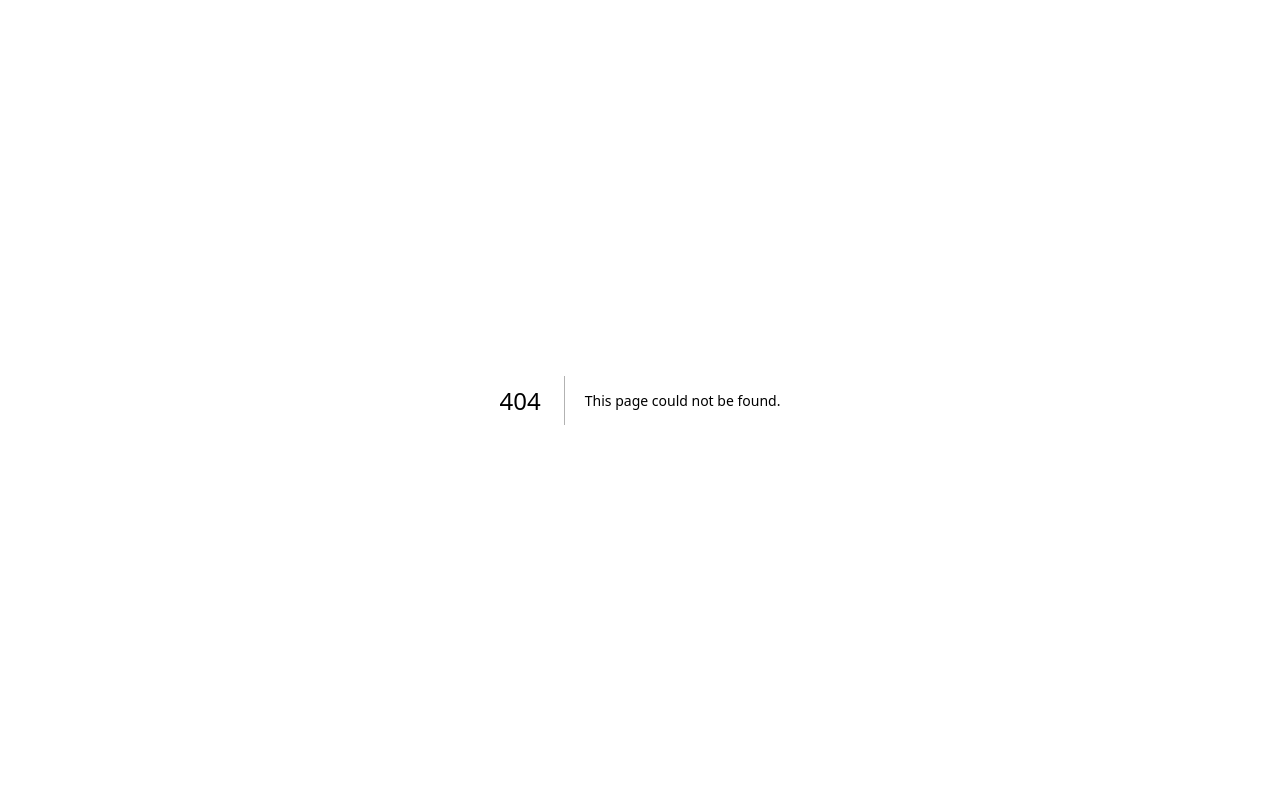
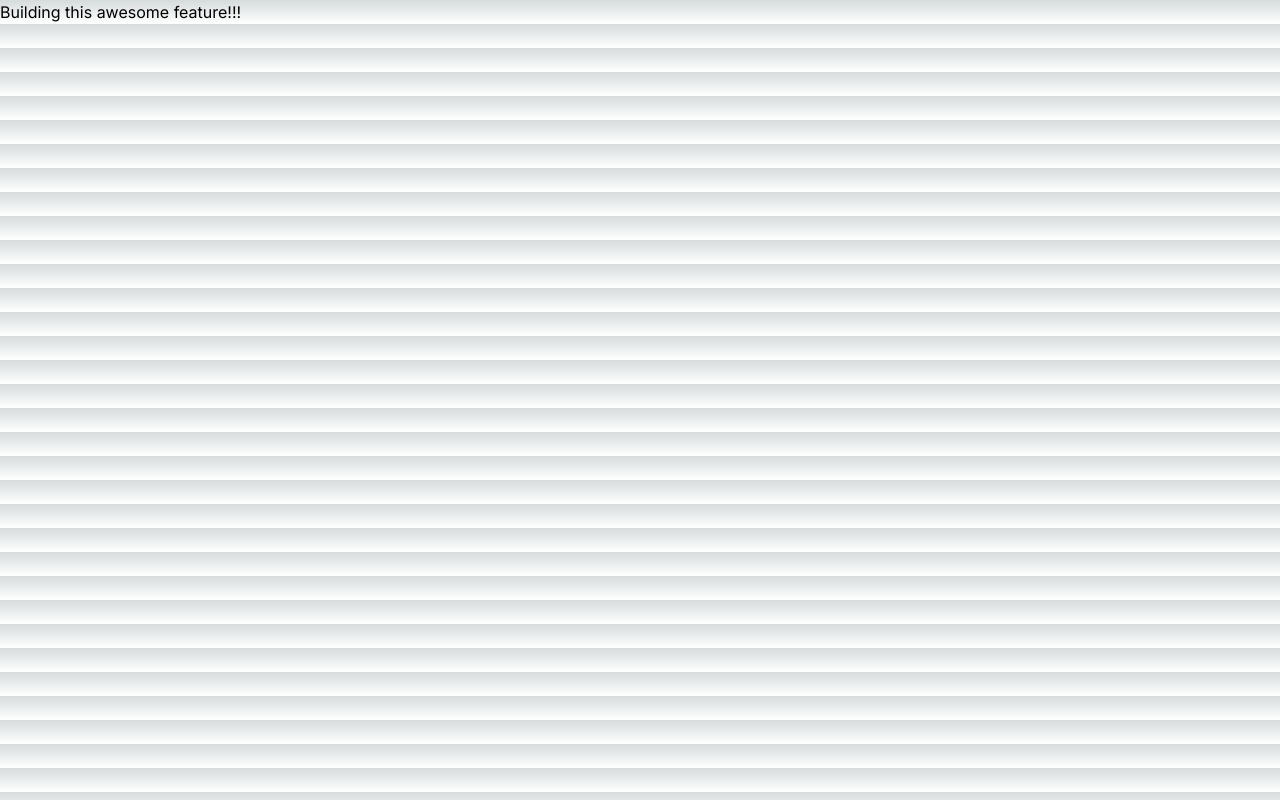
Before and after one commit to PetxCode/thnk, a Next.js app: page /best in a window 1280 px wide. Before the commit this address had no page. Built offline with nearby package versions, Linux system fonts and the light colour scheme.

Commit message:
just a thought

```diff
--- /dev/null
+++ b/app/best/page.tsx
@@ -0,0 +1,11 @@
+import React from "react";
+
+const page = () => {
+  return (
+    <div>
+      <main>Building this awesome feature!!!</main>
+    </div>
+  );
+};
+
+export default page;
```
